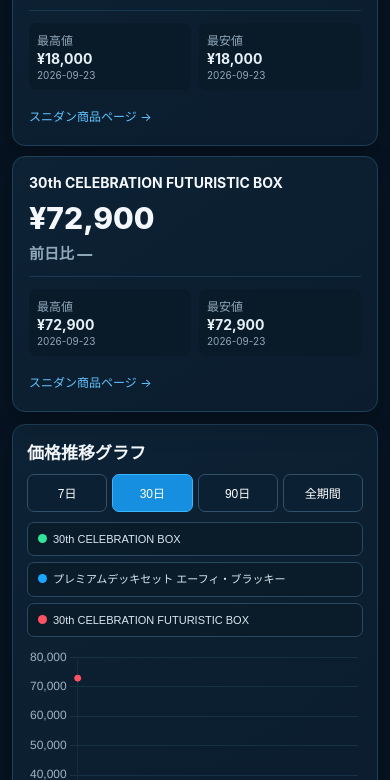
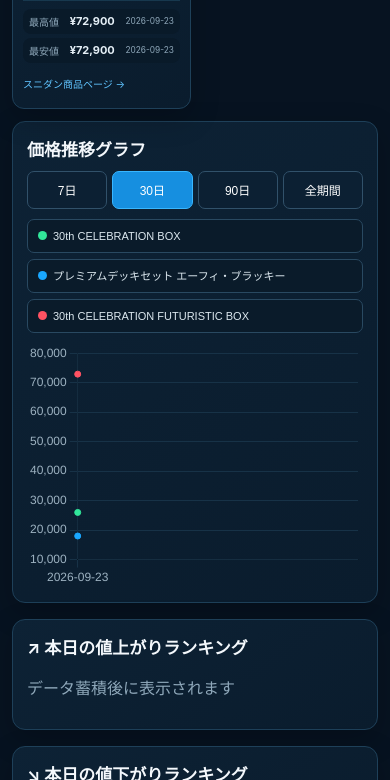
Before and after one commit to xienum/pcg-market-checker, a website: page index.html in a window 390 px wide. Shown: the part 507-1287 px from the top of the page. Drawn offline with nearby package versions, Linux system fonts and the light colour scheme.

Commit message:
Show iPhone market cards in two columns

```diff
--- a/style.css
+++ b/style.css
@@ -57,3 +57,16 @@ html{-webkit-text-size-adjust:100%;text-size-adjust:100%}
   .table-wrap{margin:0!important;padding:0!important;overflow-x:visible!important}table{min-width:0!important;font-size:12px!important}th,td{padding:9px 5px!important}th:nth-child(5),td:nth-child(5),th:nth-child(6),td:nth-child(6){display:none}th:nth-child(4),td:nth-child(4){display:none}
   .product-grid{grid-template-columns:1fr!important;gap:8px}.product-item{min-height:0!important;padding:12px!important;margin:0}.product-item b{font-size:13px!important;line-height:1.4}.product-item small{display:block;margin-top:5px;font-size:14px;color:#fff}
 }
+
+/* iPhone: Today market cards in two columns */
+@media(max-width:600px){
+  #today .cards{display:grid!important;grid-template-columns:repeat(2,minmax(0,1fr))!important;gap:8px!important;margin:0!important;padding:0!important;overflow:visible!important}
+  #today .card{width:auto!important;min-width:0!important;padding:12px 10px!important;border-radius:12px!important}
+  #today .card h3{font-size:12px!important;line-height:1.35!important;margin-bottom:7px!important;overflow-wrap:anywhere!important}
+  #today .price{font-size:24px!important;letter-spacing:-.5px!important;white-space:nowrap!important}
+  #today .change{font-size:13px!important;line-height:1.35!important;min-height:35px!important}
+  #today .extremes{grid-template-columns:1fr!important;gap:4px!important;margin-top:8px!important;padding-top:8px!important}
+  #today .extremes span{display:flex!important;justify-content:space-between!important;align-items:center!important;gap:5px!important;padding:5px 6px!important;font-size:10px!important}
+  #today .extremes b{font-size:11px!important;margin:0!important;white-space:nowrap!important}
+  #today .source{font-size:10px!important;margin-top:8px!important}
+}
```
